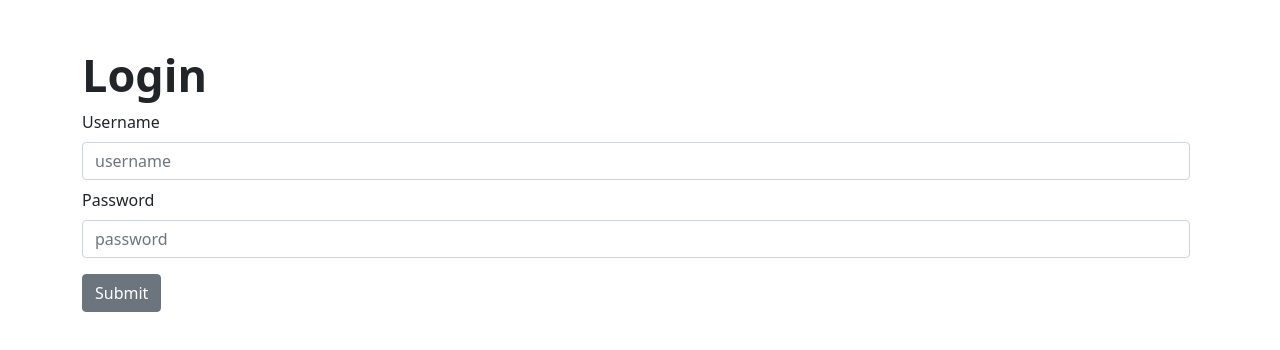
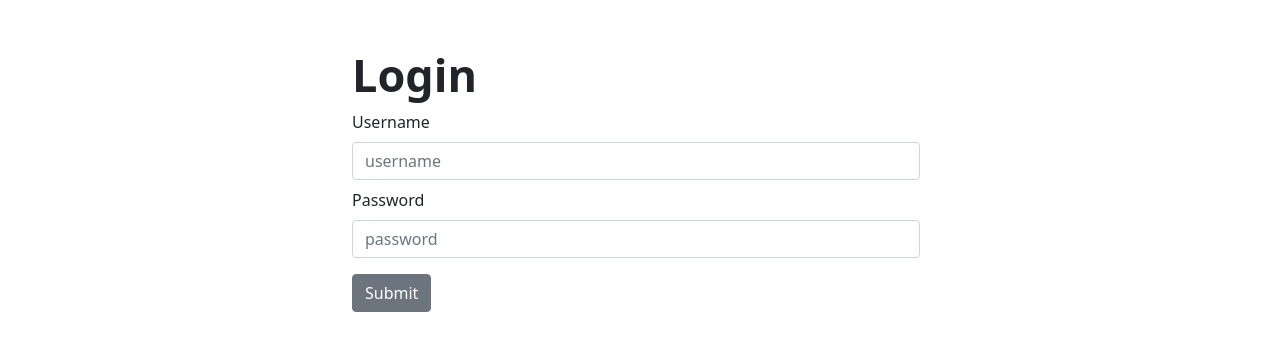
Before and after one commit to ryanntannn/hub-empire, a React (Create React App) app in the folder client/: page /login in a window 1280 px wide. Shown: the top 350 px of the page. Built offline with nearby package versions, Linux system fonts and the light colour scheme; no server answers.

Commit message:
limit width of pages to maintain look on desktop view

```diff
--- a/client/src/styles/master.css
+++ b/client/src/styles/master.css
@@ -65,6 +65,11 @@
 .scroll-y .card {
 	margin: 0 5px;
 }
+
+.container {
+	max-width: 600px;
+}
+
 ::-webkit-scrollbar {
 	width: 10px;
 }
```
